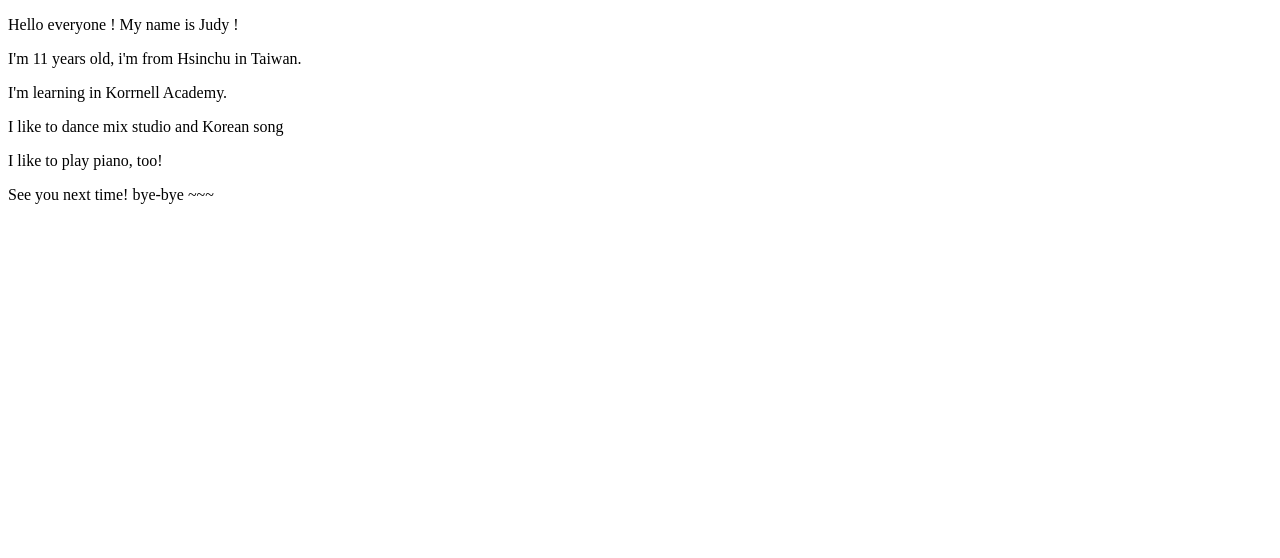
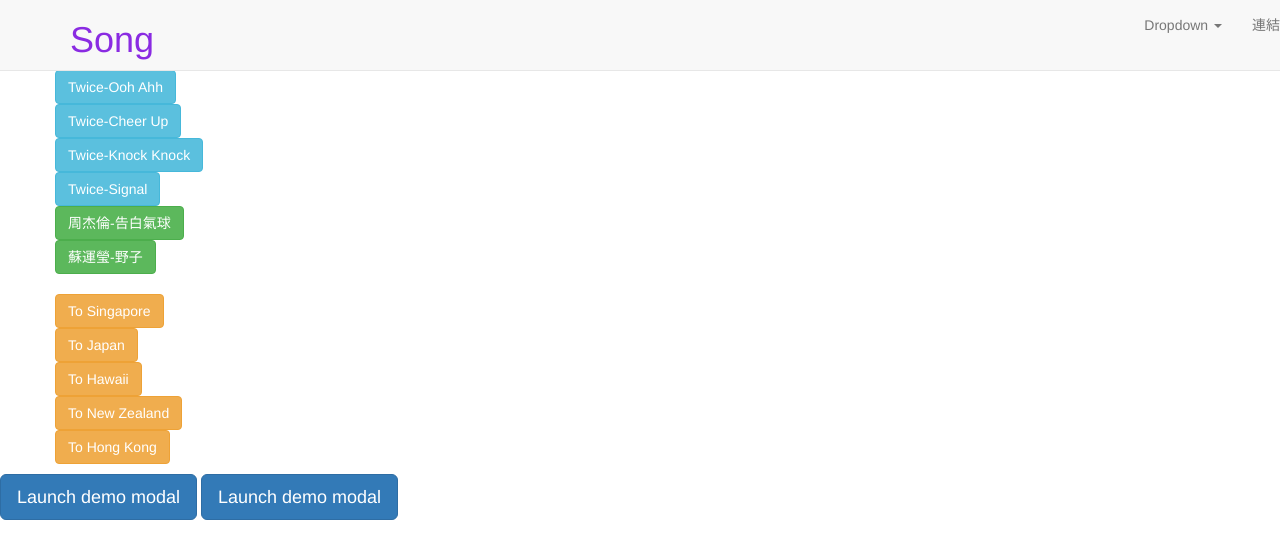
Before and after one commit to Judy29505/Judy29505.github.io, a plain HTML site: page index.html in a window 1280 px wide. Drawn offline with nearby package versions, Linux system fonts and the light colour scheme.

Commit message:
Update index.html

```diff
--- a/index.html
+++ b/index.html
@@ -1,17 +1,144 @@
 
 
 
-<!DOCTYPE html>
-<html>
-<head>
-<title>Hello! My name is Judy!</title>
-</head>
-<body>
-  <p> Hello everyone ! My name is Judy !</p>
-  <p> I'm 11 years old, i'm from Hsinchu in Taiwan.</p>
-  <p> I'm learning in Korrnell Academy.</p>
-  <p> I like to dance mix studio and Korean song</p>
-  <p> I like to play piano, too!</p>
-  <p> See you next time! bye-bye ~~~</p>
-</body>
-</html>
+<DOCTYPE html>
+    <html lang="en">
+
+    <head>
+
+        <link href="css/bootstrap.css" rel="stylesheet">
+        <meta charset="UTF-8">
+        <meta name="viewport" content="width=device-width, initial-scale=1.0">
+        <meta http-equiv="X-UA-Compatible" content="ie=edge">
+        <link rel="shortcut icon" href="https://vods.co/files/icons/melee/16px-Pikachu.png" type="image/x-icon" />
+        <script type="text/javascript" src="https://code.jquery.com/jquery-1.12.2.min.js"></script>
+        <script type="text/javascript" src="https://maxcdn.bootstrapcdn.com/bootstrap/3.3.6/js/bootstrap.min.js"></script>
+        <title>Document</title>
+         <link href="css/bootstrap.css" rel="stylesheet">
+
+        <style>
+            body {
+                padding-top: 70px;
+            }
+        </style>
+
+    </head>
+
+    <body>
+
+        <nav class="navbar navbar-default navbar-fixed-top" role="navigation">
+            <ul class="nav navbar-nav navbar-right">
+                <li class="dropdown">
+                    <a href="#" class="dropdown-toggle" data-toggle="dropdown" role="button" aria-haspopup="true" aria-expanded="false">Dropdown <span class="caret"></span></a>
+                    <ul class="dropdown-menu">
+                        <li><a href="#">Action</a></li>
+                        <li><a href="#">Another action</a></li>
+                        <li><a href="#">Something else here</a></li>
+                        <li role="separator" class="divider"></li>
+                        <li><a href="#">Separated link</a></li>
+                    </ul>
+                </li>
+                <li><a href="#">連結</a></li>
+            </ul>
+            <div class="container">
+                <h1 style=color:blueviolet>Song</h1>
+            </div>
+        </nav>
+        <div class="container">
+            <div class="row">
+                <div class="col-md-16">
+                    <a href="https://www.youtube.com/watch?v=0rtV5esQT6I" class="btn btn-info"> Twice-Ooh Ahh </a>
+                </div>
+                <div class="col-md-16">
+                    <a href="https://www.youtube.com/watch?v=c7rCyll5AeY" class="btn btn-info"> Twice-Cheer Up </a>
+                </div>
+                <div class="col-md-16">
+                    <a href="https://www.youtube.com/watch?v=8A2t_tAjMz8" class="btn btn-info"> Twice-Knock Knock </a>
+                </div>
+                <div class="col-md-16">
+                    <a href="https://www.youtube.com/watch?v=VQtonf1fv_s" class="btn btn-info"> Twice-Signal </a>
+                </div>
+                <div class="col-md-16">
+                    <a href="https://www.youtube.com/watch?v=bu7nU9Mhpyo" class="btn btn-success"> 周杰倫-告白氣球 </a>
+                </div>
+                <div class="col-md-16">
+                    <a href="https://www.youtube.com/watch?v=kOgUvM8AvqM" class="btn btn-success"> 蘇運瑩-野子 </a>
+                </div>
+            </div>
+        </div>
+
+        <h2>
+
+
+
+            <div class="container">
+                <div class="row">
+                    <div class="col-md-16">
+                        <a href="http://tw.comesingapore.com/travel-guide/category/254/%E5%BF%85%E7%9C%8B%E6%99%AF%E9%BB%9E" class="btn btn-warning"> To Singapore </a>
+                    </div>
+                    <div class="col-md-16">
+                        <a href="http://www.japan-guide.com/e/e623.html" class="btn btn-warning"> To Japan </a>
+                    </div>
+                    <div class="col-md-16">
+                        <a href="https://www.gohawaii.com/statewide/travel-tips/" class="btn btn-warning"> To Hawaii </a>
+                    </div>
+                    <div class="col-md-16">
+                        <a href="http://www.newzealand.com/my/travel-guide/" class="btn btn-warning"> To New Zealand </a>
+                    </div>
+                    <div class="col-md-16">
+                        <a href="https://www.tripadvisor.com/Travel_Guide-g294217-Hong_Kong.html" class="btn btn-warning"> To Hong Kong </a>
+                    </div>
+                </div>
+            </div>
+
+        </h2>
+        <!-- Button trigger modal -->
+<button type="button" class="btn btn-primary btn-lg" data-toggle="modal" data-target="#myModal">
+  Launch demo modal
+</button>
+
+<!-- Modal -->
+<div class="modal fade" id="myModal" tabindex="-1" role="dialog" aria-labelledby="myModalLabel">
+  <div class="modal-dialog" role="document">
+    <div class="modal-content">
+      <div class="modal-header">
+        <button type="button" class="close" data-dismiss="modal" aria-label="Close"><span aria-hidden="true">&times;</span></button>
+        <h4 class="modal-title" id="myModalLabel">Modal title</h4>
+      </div>
+      <div class="modal-body">
+       這是我的歌單，我喜歡 Twice 的歌 !
+      </div>
+      <div class="modal-footer">
+        <button type="button" class="btn btn-default" data-dismiss="modal">Close</button>
+        <button type="button" class="btn btn-primary">Save changes</button>
+      </div>
+    </div>
+  </div>
+</div>
+
+<!-- Button trigger modal -->
+<button type="button" class="btn btn-primary btn-lg" data-toggle="modal" data-target="#myModal">
+  Launch demo modal
+</button>
+
+<!-- Modal -->
+<div class="modal fade" id="myModal" tabindex="-1" role="dialog" aria-labelledby="myModalLabel">
+  <div class="modal-dialog" role="document">
+    <div class="modal-content">
+      <div class="modal-header">
+        <button type="button" class="close" data-dismiss="modal" aria-label="Close"><span aria-hidden="true">&times;</span></button>
+        <h4 class="modal-title" id="myModalLabel">Modal title</h4>
+      </div>
+      <div class="modal-body">
+        我喜歡旅遊，旅遊是我的最愛!
+      </div>
+      <div class="modal-footer">
+        <button type="button" class="btn btn-default" data-dismiss="modal">Close</button>
+        <button type="button" class="btn btn-primary">Save changes</button>
+      </div>
+    </div>
+  </div>
+</div>
+    </body>
+
+    </html>
```
